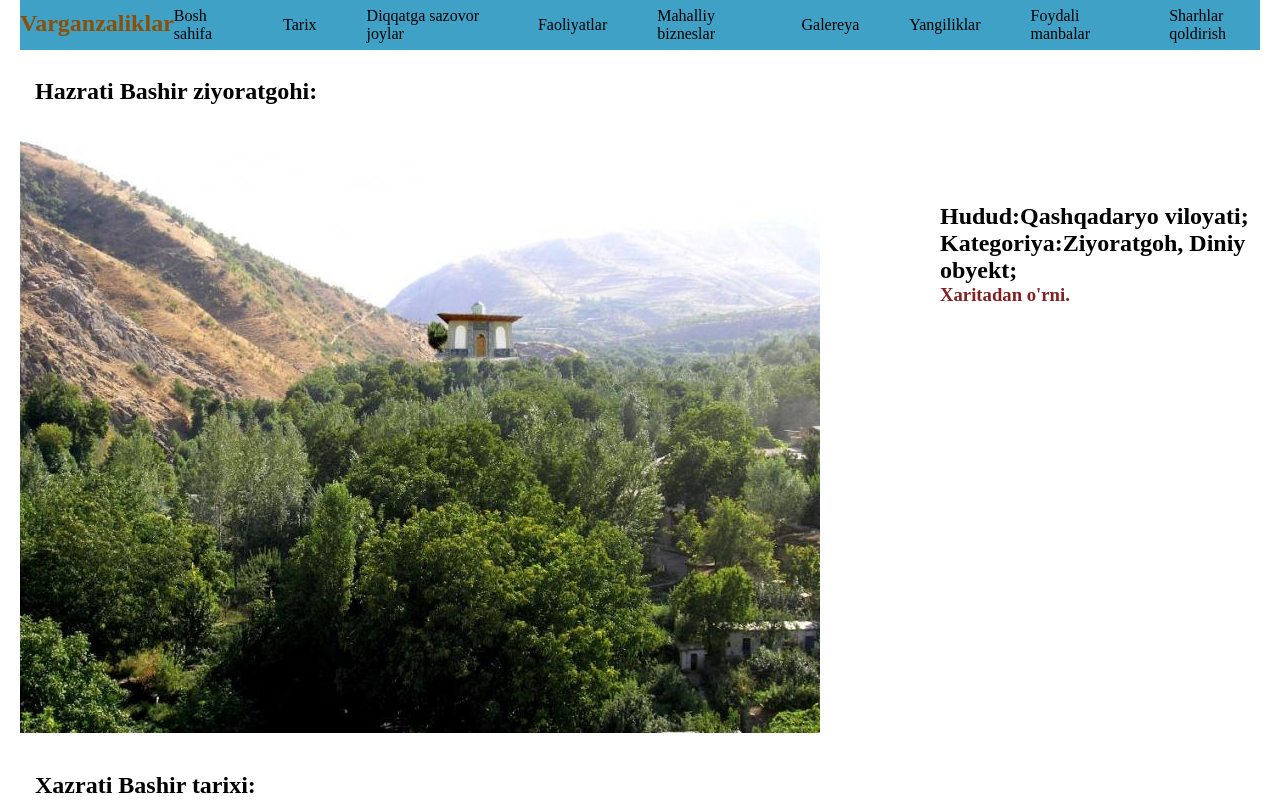
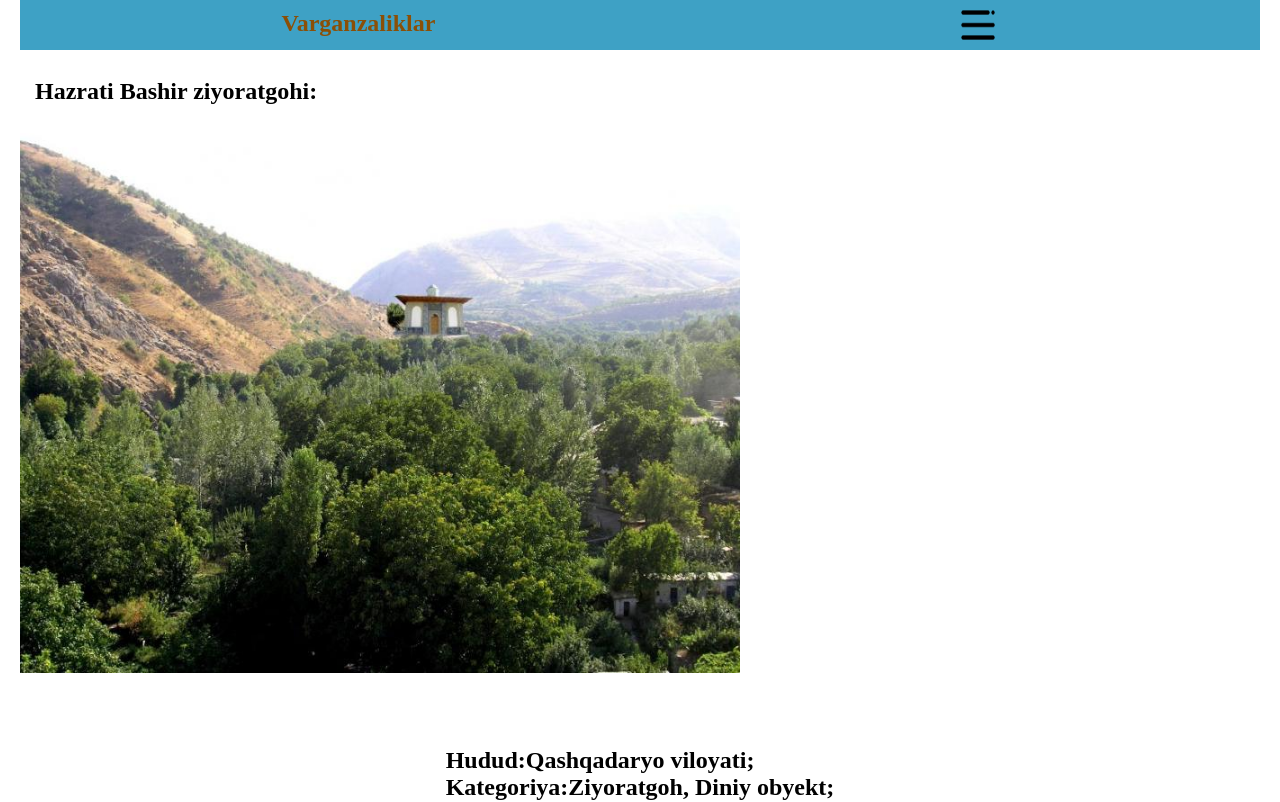
Before and after one commit to Umarvor/Varganzaliklar, a React (Vite) app: page /Diqqatga_sazovor_joylar in a window 1280 px wide. Shown: the top 802 px of the page. Built offline with nearby package versions, Linux system fonts and the light colour scheme.

Commit message:
Izoh yozish

```diff
--- a/src/Navbar/Navbar.jsx
+++ b/src/Navbar/Navbar.jsx
@@ -1,6 +1,6 @@
 import React from 'react'
 import { Link, NavLink } from 'react-router-dom'
-
+import Menu from '../img/burger-menu.png'
 function Navbar() {
     return (
         <>
@@ -19,7 +19,9 @@ function Navbar() {
                         <li>Foydali manbalar</li>
                         <li>Sharhlar qoldirish</li>
                     </ul>
+                    <img className='Navbar2' src={Menu} alt="" />
                 </article>
+
 
             </div>
         </>
--- a/src/Navbarroter/Navbarroter.css
+++ b/src/Navbarroter/Navbarroter.css
@@ -1,38 +1,52 @@
-#a{
+#a {
     color: rgb(131, 32, 32);
 }
-.Navbarroter1{
+
+.Navbarroter1 {
     display: flex;
     gap: 120px;
     margin-bottom: 25px;
+    width: 100%;
+
 }
-.Navbarroter1-text{
+
+.Navbarroter1-img {
+    width: 90%;
+    margin: auto;
+}
+
+.Navbarroter1-text {
     padding: 70px 0px;
 }
-.Navbarroter1-img2{
+
+.Navbarroter1-img2 {
     margin: auto;
     display: flex;
     width: 60%;
     cursor: pointer;
-   margin-bottom: 15px;
+    margin-bottom: 15px;
 
 }
-.Navbarroter1-p{
+
+.Navbarroter1-p {
     padding: 10px 15px;
     cursor: pointer;
     margin-bottom: 15px;
 }
-.Navbarroter1-h2{
+
+.Navbarroter1-h2 {
     padding: 10px 15px;
     cursor: pointer;
 }
-.Navbarroter1-h22{
+
+.Navbarroter1-h22 {
     padding: 10px 15px;
     cursor: pointer;
     width: 50%;
     margin: auto;
 }
-.Navbarroter1-pp{
+
+.Navbarroter1-pp {
     padding: 10px 15px;
     cursor: pointer;
     margin-bottom: 25px;
@@ -40,6 +54,37 @@
 
     margin: auto;
 }
-.Navbarroter2{
+
+.Navbarroter2 {
     background-color: rgba(76, 132, 169, 0.619);
 }
+
+@media (max-width: 1360px) {
+    .Navbarroter1-text {
+        flex-wrap: wrap;
+        margin: auto;
+        margin-top: -120px;
+
+
+    }
+.Navbarroter1-img{
+    margin: auto;
+}
+    .Navbarroter1 {
+        flex-wrap: wrap;
+    }
+
+}
+.Navbar2{
+    width: 40px;
+    display: none;
+}
+@media (max-width:1460px) {
+    .Navbar11{
+        display: none;
+    }
+    .Navbar2{
+        display: block;
+    }
+
+}
--- a/src/Navbarroter/Navbarroter1.jsx
+++ b/src/Navbarroter/Navbarroter1.jsx
@@ -10,7 +10,9 @@ function Navbarroter1() {
             <h2 className='Navbarroter1-h2'>Hazrati Bashir ziyoratgohi: </h2>
             <br />
             <div className='Navbarroter1'>
-                <article><img src={Na1} alt="" /></article>
+                <article>
+                    <img className='Navbarroter1-img' src={Na1} alt="" />
+                </article>
                 <article className='Navbarroter1-text'><h2>Hudud:Qashqadaryo viloyati;</h2>
                     <h2 >Kategoriya:Ziyoratgoh, Diniy obyekt;</h2>
                     <a id='a' href="https://meros.uz/object/map/hazrati-bashir-ziyoratgohi"><h3>Xaritadan o'rni.</h3></a>
--- a/src/footer.jsx/Foter.css
+++ b/src/footer.jsx/Foter.css
@@ -2,6 +2,7 @@
   background-color: #202839;
   color: white;
   padding: 20px 0;
+
 }
 
 .footer-container {
@@ -29,31 +30,36 @@
   margin-right: 10px;
   cursor: pointer;
 }
-  a{
+
+a {
   text-decoration: none;
   color: white;
 }
+
 .footer-map iframe {
-
-    width: 420px;
+  width: 110%;
   height: 300px;
   border: 0;
 }
-  .footer-logo-title{
+
+.footer-logo-title {
   cursor: pointer;
   transition: 0.2s all;
-    &:hover{
+}
+
+.footer-logo-title:hover {
   color: rgb(255, 0, 0);
 }
-  }
-.grid{
+
+.grid {
   display: flex;
   gap: 20px;
+}
 
-}
-.footer-location{
+.footer-location {
   cursor: pointer;
 }
+
 .menu {
   list-style-type: none; /* Ro'yxat belgisini olib tashlash */
   padding: 0; /* Ichki bo'shliqni olib tashlash */
@@ -62,16 +68,19 @@
 .menu li {
   transition: 0.2s all;
   margin-bottom: 10px; /* Elementlar orasidagi bo'shliq */
-    &:hover{
+}
+
+.menu li:hover {
   color: rgb(255, 0, 0);
   cursor: pointer;
-
-    }
 }
 
 .menu li:last-child {
-    margin-bottom: 10; /* Oxirgi elementda bo'shliq bo'lmasligi uchun */
+  margin-bottom: 10px; /* Oxirgi elementda bo'shliq bo'lmasligi uchun */
 }
-  .footer-copyright{
+
+.footer-copyright {
   cursor: pointer;
 }
+
+/* Media query for screens up to 300px wide */
--- a/src/footer.jsx/Foter.jsx
+++ b/src/footer.jsx/Foter.jsx
@@ -53,9 +53,9 @@ export default function Footer() {
                     <iframe
                         title="Varganza Map"
                         src="https://www.google.com/maps/embed?pb=!1m18!1m12!1m3!1d2995.3317475854027!2d69.24407421542197!3d41.299495979271264!2m3!1f0!2f0!3f0!3m2!1i1024!2i768!4f13.1!3m3!1m2!1s0x38aef4bb3f1e3f71%3A0x9b1e3b0f8b1b6ad7!2sTashkent%2C%20Uzbekistan!5e0!3m2!1sen!2sus!4v1613972246319!5m2!1sen!2sus"
-                        width={"100%"}
+
                         style={{ border: 0 }}
-                        allowFullScreen=""
+
                         loading="lazy"
                     ></iframe>
                 </div>
```
Also changed, not shown: src/img/burger-menu.png (added). Lines whose indentation alone changed are shown as unchanged.
